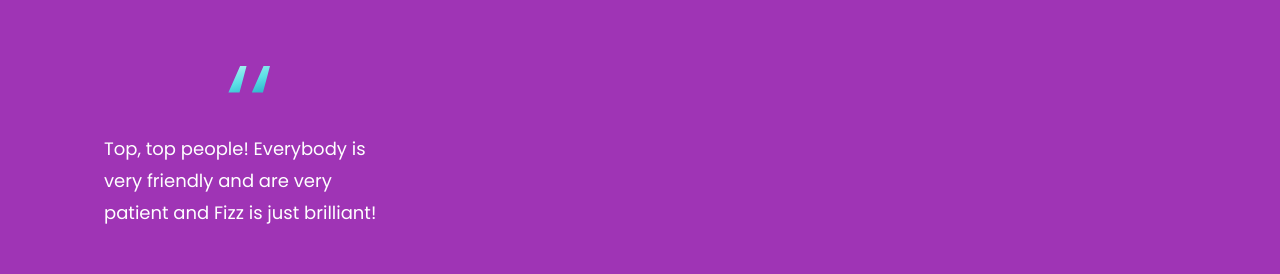
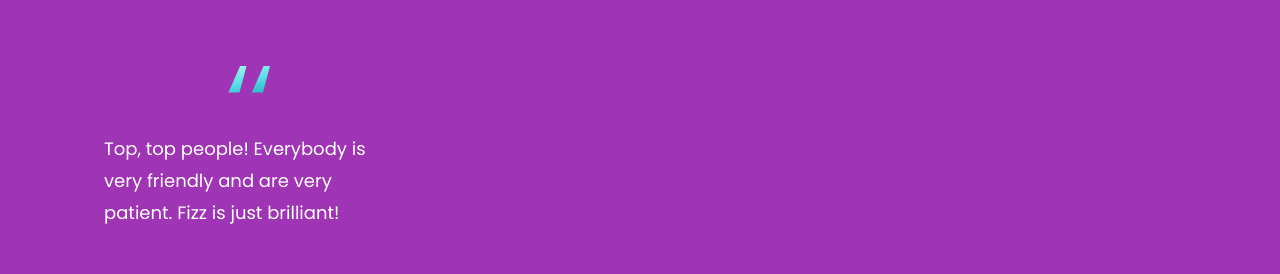
Before and after one commit to oyousaf/pollards, a React (Vite) app: page / in a window 1280 px wide. Shown: the part 4900-5174 px from the top of the page. Built offline with nearby package versions, Linux system fonts and the light colour scheme.

Commit message:
squashing bugs

```diff
--- a/src/constants/index.js
+++ b/src/constants/index.js
@@ -122,7 +122,7 @@ export const feedback = [
   },
   {
     id: "feedback-9",
-    content: `Top, top people! Everybody is very friendly and are very patient and Fizz is just brilliant!`,
+    content: `Top, top people! Everybody is very friendly and are very patient. Fizz is just brilliant!`,
     name: "Adam Winwood",
     title: "Toppp people",
   },
```
